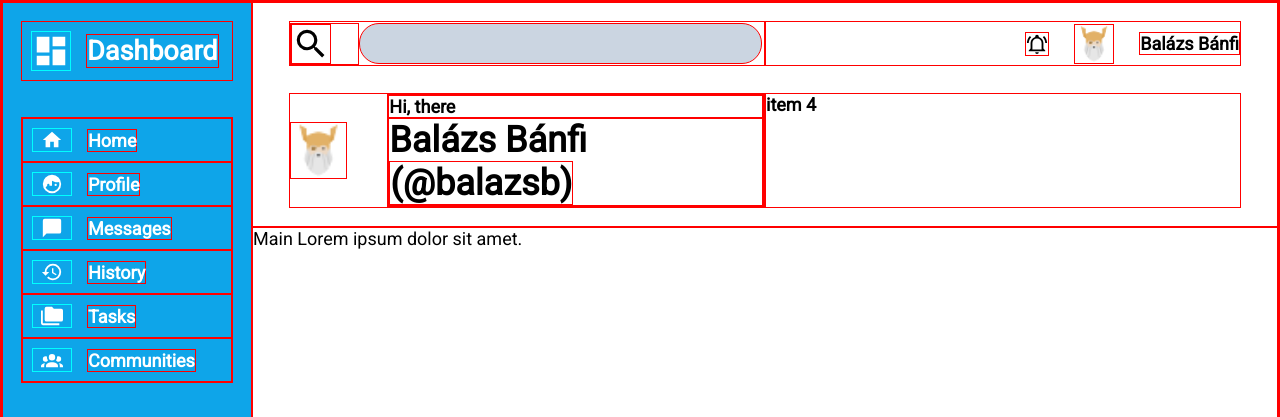
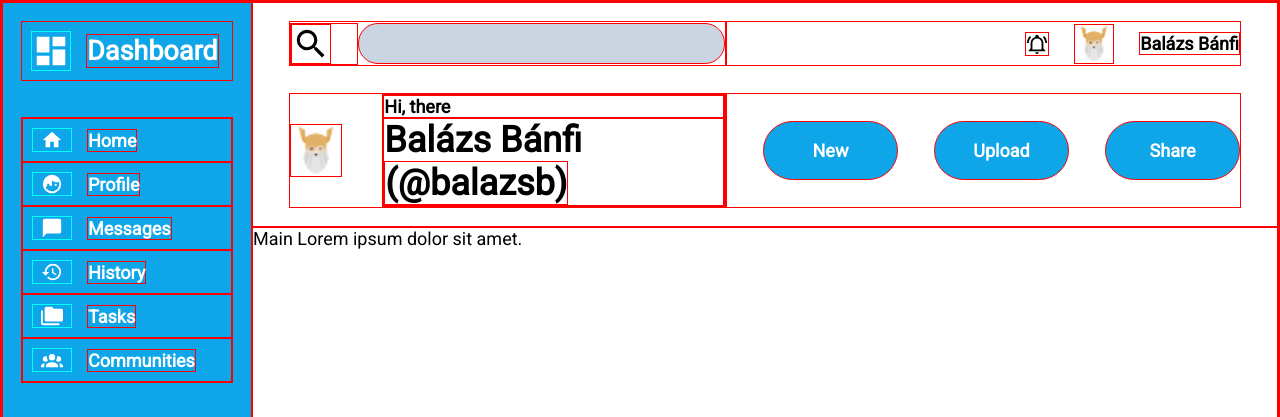
Before and after one commit to BalazsBanfi/TOP-Admin-Dashboard, a plain HTML site: page index.html in a window 1280 px wide. Shown: the top 417 px of the page. Drawn offline with Linux system fonts and the light colour scheme.

Commit message:
Finish Header styling

```diff
--- a/index.html
+++ b/index.html
@@ -37,7 +37,11 @@
           <h1>Balázs Bánfi <a href="https://github.com/BalazsBanfi">(@balazsb)</a></h1>
         </div>
       </div>
-      <p>item 4</p>
+      <div class="buttons">
+        <div class="button">New</div>
+        <div class="button">Upload</div>
+        <div class="button">Share</div>
+      </div>
     </header>
 
     <nav>
--- a/style.css
+++ b/style.css
@@ -147,6 +147,28 @@ form img {
   opacity: 0.8;
 }
 
+/* Buttons */
+
+.buttons {
+  display: flex;
+  justify-content: flex-end;
+  align-items: center;
+}
+
+.button {
+  width: 135px;
+  padding: var(--padM) var(--padXL);
+  background-color: var(--skyBlue);
+  border-radius: 50px;
+  color: var(--white);
+  text-align: center;
+  font-weight: 700;
+}
+
+.button {
+  margin-left: var(--padXL);
+}
+
 /****************
 ***Nav section***
 *****************/
```
